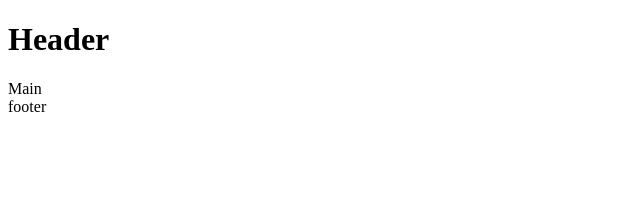
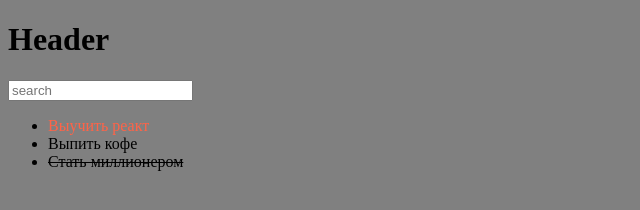
Before and after one commit to westerovs/React-and-Redux-SPA, a React app: page / in a window 1280 px wide. Shown: the whole page, without its empty margins (0-640 px from the left). Built offline with nearby package versions, Linux system fonts and the light colour scheme.

Commit message:
split the code into components

```diff
--- a/public/index.html
+++ b/public/index.html
@@ -6,7 +6,7 @@
     <link rel="icon" href="#" />
     <title>Todo React App</title>
   </head>
-  <body>
+  <body style="background: gray">
     <div id="root"></div>
   </body>
 </html>
--- /dev/null
+++ b/src/components/app-header.js
@@ -0,0 +1,5 @@
+import React from 'react'
+
+const Header = () => <h1>Header</h1>
+
+export default Header
--- /dev/null
+++ b/src/components/search-panel.js
@@ -0,0 +1,7 @@
+import React from 'react'
+
+const SearchPanel = () => {
+    return <input type="text" placeholder="search"/>
+}
+
+export default SearchPanel
--- /dev/null
+++ b/src/components/todo-list-item.js
@@ -0,0 +1,16 @@
+import React from 'react'
+
+const TodoItem = ({
+                      label,
+                      important = false,
+                      complited = false,
+                  }) => {
+
+    const color = important ? `tomato` : ``
+    const isComplited = complited ? `line-through` : ``
+
+    return <span style={ {color, textDecoration: isComplited} }>{ label }</span>
+
+}
+
+export default TodoItem
--- /dev/null
+++ b/src/components/todo-list.js
@@ -0,0 +1,15 @@
+import React from 'react'
+
+import TodoItem from './todo-list-item.js'
+
+const TodoList = () => {
+    return (
+        <ul>
+            <li><TodoItem label="Выучить реакт" important/></li>
+            <li><TodoItem label="Выпить кофе"/></li>
+            <li><TodoItem label="Стать миллионером" complited/></li>
+        </ul>
+    )
+}
+
+export default TodoList
--- a/src/index.js
+++ b/src/index.js
@@ -1,17 +1,17 @@
 import React from 'react'
 import ReactDom from 'react-dom'
+import Header from './components/app-header.js'
+import SearchPanel from './components/search-panel.js'
+import TodoList from './components/todo-list.js'
 
 const root = document.getElementById('root')
-const Header = () => <h1>Header</h1>
-const Main = () => <main>Main</main>
-const Footer = () => <footer>footer</footer>
 
 const App = () => {
     return (
         <div>
             <Header/>
-            <Main/>
-            <Footer/>
+            <SearchPanel/>
+            <TodoList/>
         </div>
     )
 }
```
Also changed, not shown: 1 other file.
